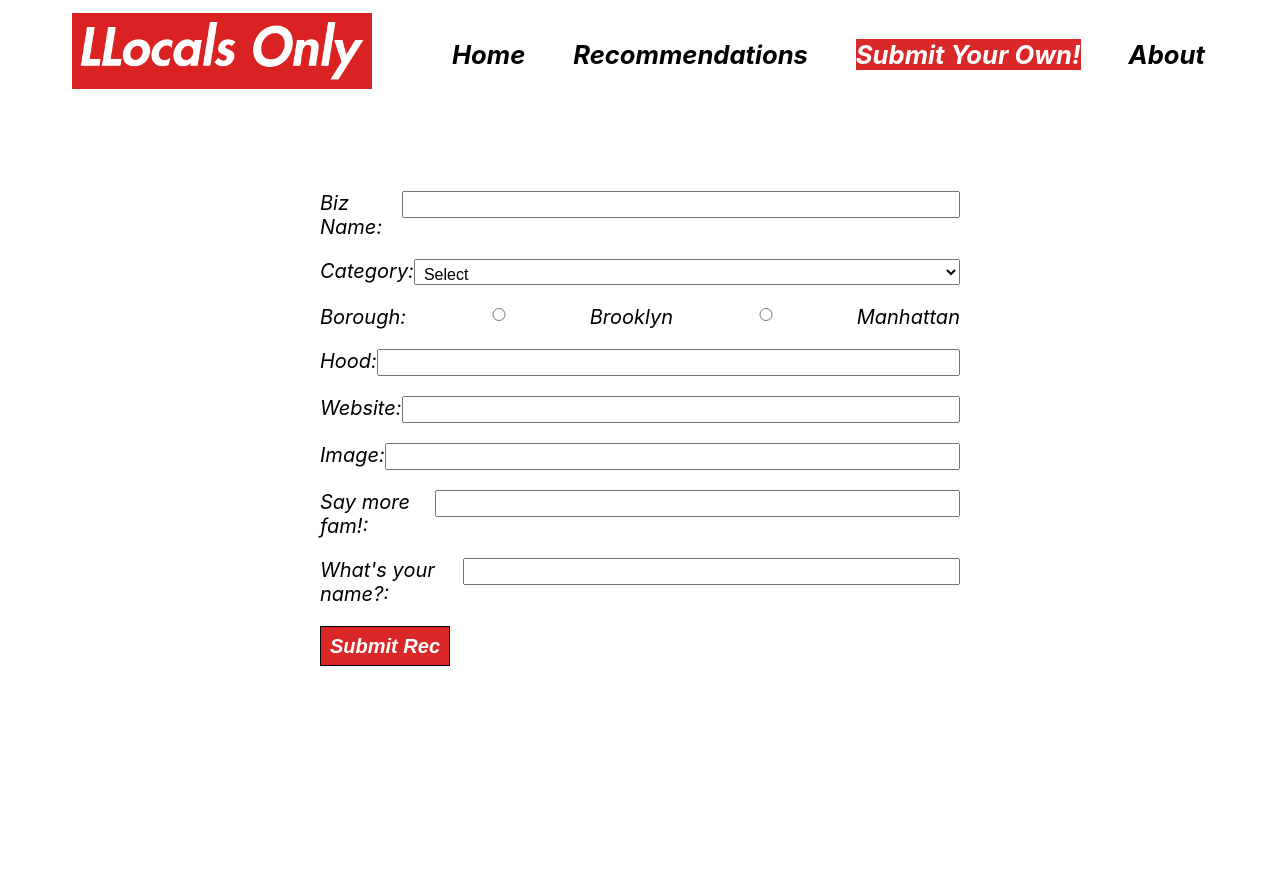
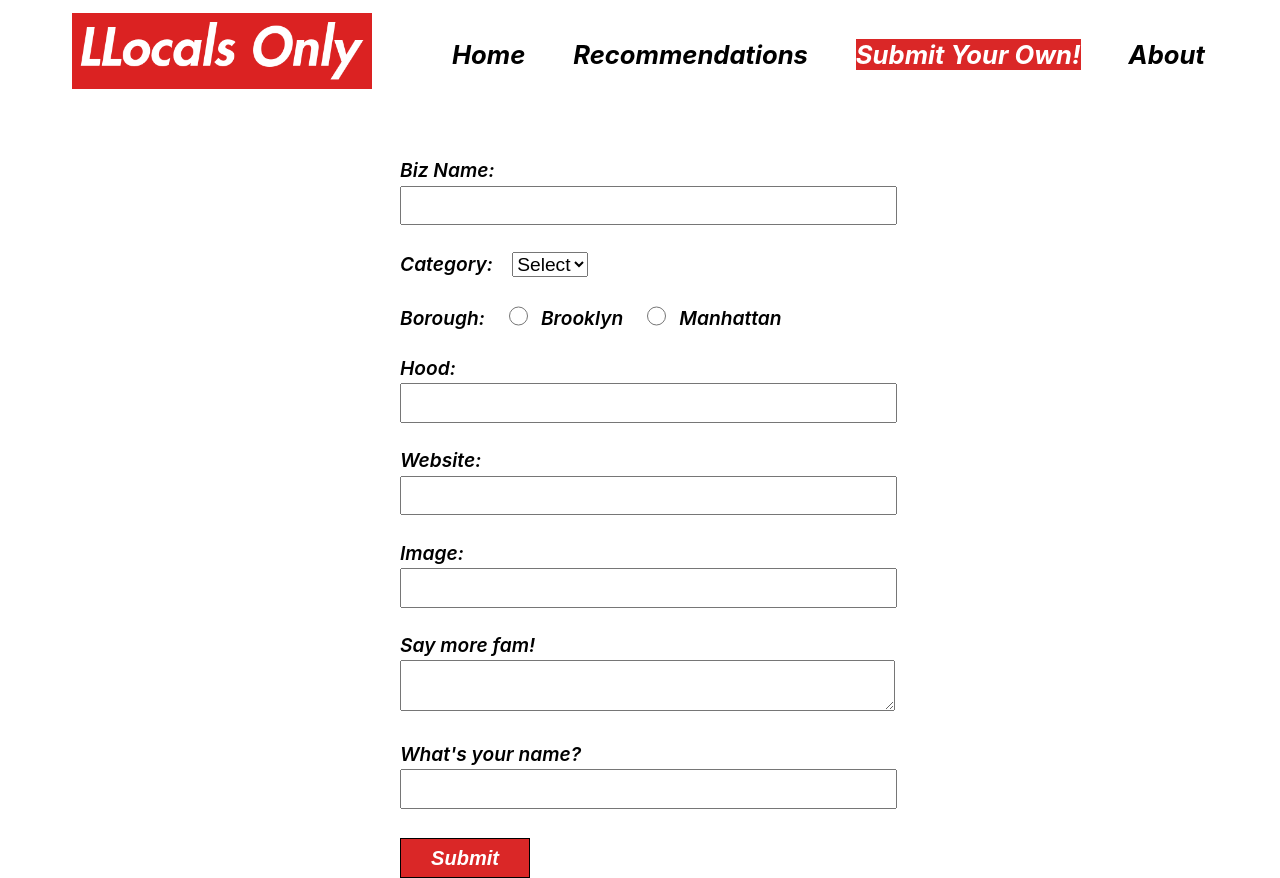
Before and after one commit to lindzht/llocals-guide, a React (Create React App) app: page /new in a window 1280 px wide. Before the commit the page ends 800 px from the top, so only its background shows below. Built offline with nearby package versions, Linux system fonts and the light colour scheme; data requests are answered from the project's data file.

Commit message:
fixed form style, search form and button

```diff
--- a/src/components/NewRecForm.js
+++ b/src/components/NewRecForm.js
@@ -1,6 +1,8 @@
 import React, {useState} from 'react';
 
 function NewRecForm ({addNewRec, setSelectedCategory}) {
+
+    setSelectedCategory("All");
 
     const [newRecObj, setNewRecObj] = useState({
         name: "",
@@ -74,8 +76,8 @@ function NewRecForm ({addNewRec, setSelectedCategory}) {
                 </label>
                 <br />
                 <label className="form-labels"> Borough:
-                    <input className="form-inputs" type ="radio" name="borough" value="Brooklyn" onChange={handleChange} /> Brooklyn
-                    <input className="form-inputs" type ="radio" name="borough" value="Manhattan" onChange={handleChange} /> Manhattan
+                    <input className="accent" type ="radio" name="borough" value="Brooklyn" onChange={handleChange} /> Brooklyn
+                    <input className="accent" type ="radio" name="borough" value="Manhattan" onChange={handleChange} /> Manhattan
                 </label>
                 < br />
                 <label className="form-labels"> Hood:
@@ -105,16 +107,17 @@ function NewRecForm ({addNewRec, setSelectedCategory}) {
                         onChange={handleChange} />
                 </label>
                 <br />
-                <label className="form-labels"> Say more fam!:
-                    <input
+                <label className="form-labels"> Say more fam!
+                    <textarea
                         className="form-inputs"
                         type="text"
                         name="description"
                         value={newRecObj.description}
-                        onChange={handleChange} />
+                        onChange={handleChange} ></textarea>
+
                 </label>
                 <br />
-                <label className="form-labels"> What's your name?:
+                <label className="form-labels"> What's your name?
                     <input
                         className="form-inputs"
                         type="text"
@@ -123,7 +126,7 @@ function NewRecForm ({addNewRec, setSelectedCategory}) {
                         onChange={handleChange} />
                 </label>
                 <br />
-                    <input id='submit-form'type="submit" value="Submit Rec" />
+                    <input id='submit-form'type="submit" value="Submit" />
             </form>
         </div>
     )
--- a/src/components/Search.js
+++ b/src/components/Search.js
@@ -5,7 +5,7 @@ function Search ({searchValue, setSearchValue}) {
     return (
         <div id='search-page'>
             <div id='search-container'>
-                <label>
+                {/* <label> */}
                     <input
                         id='search-input'
                         type="text"
@@ -13,7 +13,7 @@ function Search ({searchValue, setSearchValue}) {
                         placeholder='Whatchya looking for?'
                         value={searchValue}
                         onChange={ (e) => {setSearchValue(e.target.value)}} />
-                </label>
+                {/* </label> */}
                     <input
                         id='submit-input'
                         type="submit"
--- a/src/index.css
+++ b/src/index.css
@@ -182,18 +182,24 @@ nav a:hover {
   padding: 2%;
 }
 
+#search-container {
+  display: flex;
+  flex-flow: row wrap;
+  align-items: center;
+}
+
 #search-input {
-  width: 600px;
+  width: 300px;
   height: 25px;
   font-size: 1.25em;
+  margin: 0px 15px 0px 0px;
 }
 
 #submit-input {
   width: 100px;
-  height: 30px;
+  height: 40px;
   background-color: #DA2727;
   color: white;
-  margin: 0px 0px 0px 10px;
   border: 1px black solid;
   font-size: 1.25em;
   font-weight: bold;
@@ -202,12 +208,13 @@ nav a:hover {
 
 #search-input::placeholder {
   color: rgb(159, 159, 159);
+  font-size: .9em;
 }
 
-#search-input:focus {
+/* #search-input:focus {
   background-color: aliceblue;
   color: #DA2727;
-}
+} */
 
 
 /* CATEGORIES  */
@@ -269,30 +276,50 @@ nav a:hover {
 
 
 .new-rec-form {
-  display: flex;
-  flex-direction: row;
-  justify-content: center;
-  margin-top: 6em;
-  /* width: 100%; */
+  margin-top: 4em;
 }
 
-.form-container {
-  /* width: 1000px; */
-  width: 50%;
+label,
+input,
+select {
+  font-size: 1.2rem;
+  line-height: 1.2;
 }
 
-.form-labels {
-  display: flex;
-  flex-direction: row;
-  font-size: 1.25em;
-   /* width: 900px;  */
+select {
+  margin-left: 1.2rem;
 }
 
-.form-inputs {
-  font-size: .80em;
+form {
+  width: 30em;
+  max-width: 90%;
+  margin: 0 auto;
+}
+
+label {
+  margin-bottom: 0.4rem;
+  display: block;
+  font-style: italic;
+  font-weight: 600;
+}
+
+input,
+textarea {
+  margin-top: 0.2rem;
+  padding: 0.4rem;
   width: 100%;
-  height: 100%;
-  padding: 5px 5px 0px 5px;
+}
+
+textarea {
+  font-size: 1rem;
+}
+
+input[type="radio"] {
+  height: 1.2rem;
+  width: 1.2rem;
+  margin-right: .5rem;
+  margin-left: 1.5rem;
+  accent-color: #DA2727;
 }
 
 #submit-form {
@@ -306,11 +333,36 @@ nav a:hover {
   font-style: italic;
 }
 
-label {
+
+
+
+/* .form-container {
+  /* width: 1000px;
+  width: 50%;
+
+} */
+
+/* .form-labels {
+  display: flex;
+  flex-direction: row;
+  font-size: 1.25em;
+   /* width: 900px;
+} */
+
+/* .form-inputs {
+  font-size: .80em;
+  width: 100%;
+  height: 100%;
+  padding: 5px 5px 0px 5px;
+} */
+
+
+
+/* label {
   color: black;
   font-style: italic;
   font-size: 1em;
-}
+} */
 
 
 /* ABOUT */
```
